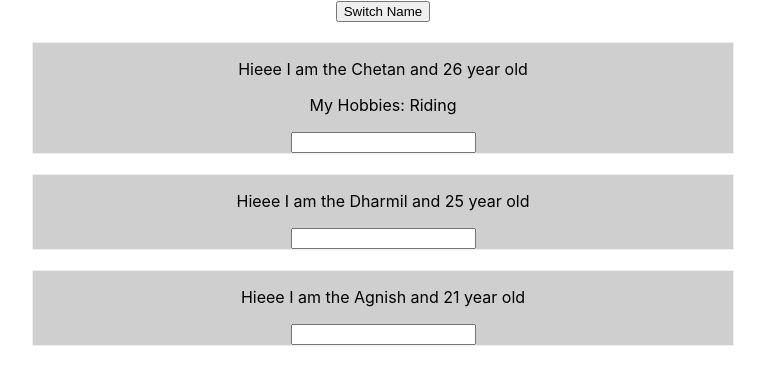
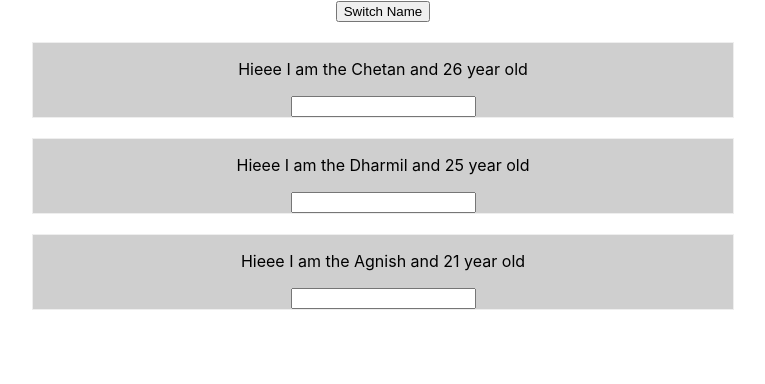
Before and after one commit to chetankadam/React-Concept-Project, a React (Create React App) app: page / in a window 1280 px wide. Both pictures are taken after a click on the button "Switch Name". Shown: the top 384 px of the page, without its empty margins (257-1022 px from the left). Built offline with nearby package versions, Linux system fonts and the light colour scheme.

Commit message:
Static data converted into dyanamic data or Component

```diff
--- a/src/App.js
+++ b/src/App.js
@@ -5,7 +5,7 @@ import './App.css';
 class App extends Component {
 
   state = {
-    person: [
+    persons: [
       {name:'Chetan', age: 26 },
       { name:'Dharmil', age: 25 },
       { name:'Agnish', age: 21 }
@@ -17,7 +17,7 @@ class App extends Component {
   switchNameHandler = (newName) => {
     console.log("Event Object",this);
     this.setState({
-      person: [
+      persons: [
         {name:newName, age: 26 },
         { name:'Dharmil', age: 25 },
         { name:'Agnish', age: 27 }
@@ -32,7 +32,7 @@ class App extends Component {
 
   nameChangeHandler = (event) => {
     this.setState({
-      person: [
+      persons: [
         {name:'Chetan', age: 26 },
         { name:event.target.value, age: 25 },
         { name:'Agnish', age: 27 }
@@ -44,14 +44,21 @@ class App extends Component {
     if(this.state.showPerson) {
       persons = (
         <div>
-          <Person click={this.switchNameHandler.bind(this,'Swheta')} name={this.state.person[0].name} age={this.state.person[0].age} >My Hobbies: Riding </Person>
+          {this.state.persons.map(person => {
+            return (
+              <Person
+                name={person.name} age={person.age}
+              />
+            )
+          })}
+          {/* <Person click={this.switchNameHandler.bind(this,'Swheta')} name={this.state.person[0].name} age={this.state.person[0].age} >My Hobbies: Riding </Person>
           <Person
             name={this.state.person[1].name}
             age={this.state.person[1].age}
             click={this.switchNameHandler.bind(this,'Max..')}
             changed={this.nameChangeHandler}
           />
-          <Person name={this.state.person[2].name} age={this.state.person[2].age}/>
+          <Person name={this.state.person[2].name} age={this.state.person[2].age}/> */}
         </div>
       );
     }
```
